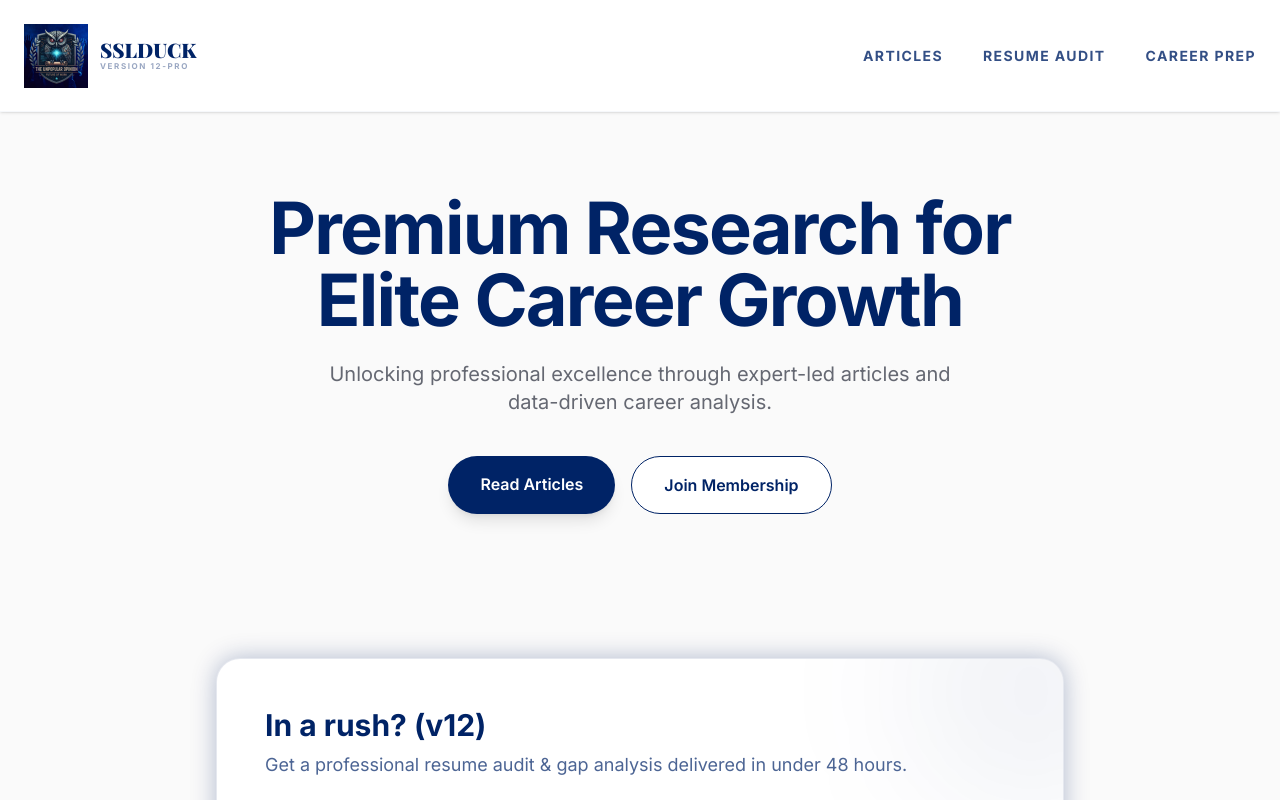
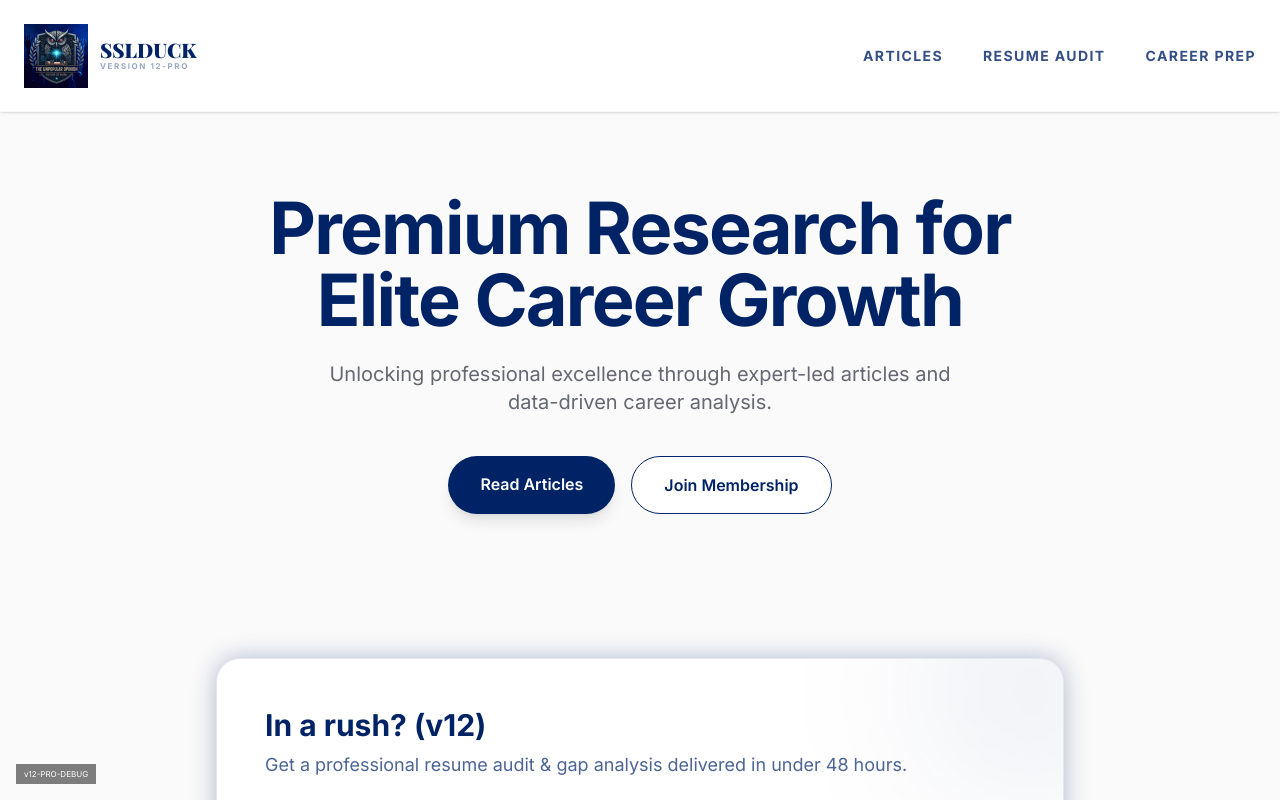
Before and after one commit to fastboomer/sslduck-lander, a Next.js app: page / in a window 1280 px wide. Shown: the top 800 px of the page. Built offline with nearby package versions, Linux system fonts and the light colour scheme; a web font is replaced by a local one.

Commit message:
Deployment Debug - v12-PRO-DEBUG in page.tsx

```diff
--- a/app/page.tsx
+++ b/app/page.tsx
@@ -6,6 +6,7 @@ import { Footer } from './components/Footer';
 export default function Home() {
   return (
     <main className="min-h-screen">
+      <div className="fixed bottom-4 left-4 bg-black text-white px-2 py-1 text-[8px] z-[9999] opacity-50">v12-PRO-DEBUG</div>
       <Header />
       <Hero />
       <ResumeOfferCard />
```
